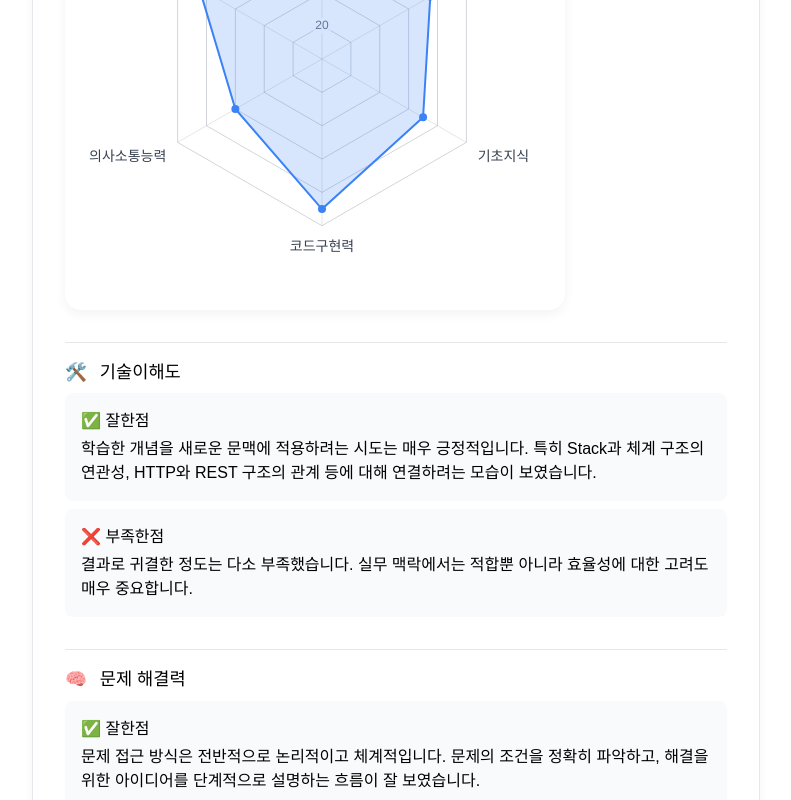
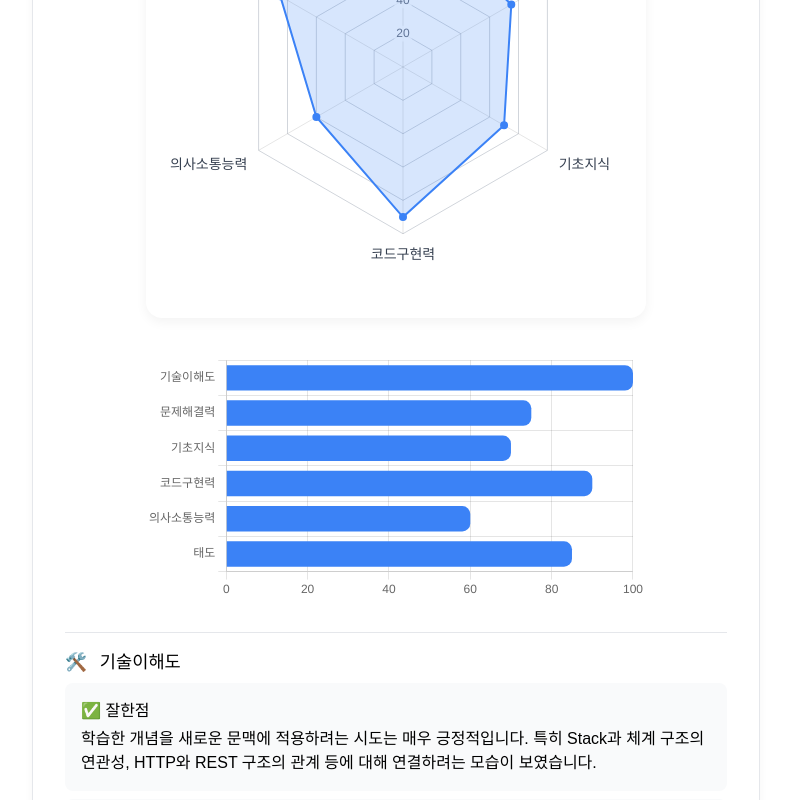
Before and after one commit to knupp7/react-ai-interview, a React (Vite) app in the folder vite-project/: page /interview/result in a window 1280 px wide. Shown: the part 731-1531 px from the top of the page, without its empty margins (244-1035 px from the left). Built offline with nearby package versions, Linux system fonts and the light colour scheme.

Commit message:
[feat] HorizontalBarChart 컴포넌트 구현

```diff
--- a/vite-project/src/pages/InterviewResult.jsx
+++ b/vite-project/src/pages/InterviewResult.jsx
@@ -4,6 +4,7 @@ import GaugeChart from "./interview-result-comps/GaugeChart";
 import RadarChart from "./interview-result-comps/RadarChart";
 import CategoryFeedbackBlock from "./interview-result-comps/CategoryFeedbackBlock";
 import QuestionAccordion from "./interview-result-comps/QuestionAccordion";
+import HorizontalBarChart from "./interview-result-comps/HorizontalBarChart";
 import { score, radarScores, totalQuestions, missedQuestions, categoryFeedback } from "../data/interviewScoreData"
 import { mockQuestions } from "../data/interviewMockQuestions";
 import { finalFeedback } from "../data/interviewFinalFeedback";
@@ -42,10 +43,17 @@ export default function InterviewResult() {
                     </div>
                 </section>
 
-                {/* ▷ 카테고리별 평가 (레이더 차트) */}
+                {/* ▷ 카테고리별 평가 (레이더 차트, 수평차트) */}
                 <section className={styles.sectionSpacing}>
                     <h2 className={styles.sectionTitle}>{RESULT_STRINGS.category}</h2>
-                    <RadarChart data={radarScores} />
+                    <div className={styles.chartRow}>
+                        <div className={styles.radarChartWrapper}>
+                            <RadarChart data={radarScores} />
+                        </div>
+                        <div className={styles.barChartWrapper}>
+                            <HorizontalBarChart data={radarScores} />
+                        </div>
+                    </div>
                 </section>
 
                 {/* ▷ 카테고리별 피드백 상세 블럭 */}
--- /dev/null
+++ b/vite-project/src/pages/interview-result-comps/HorizontalBarChart.jsx
@@ -0,0 +1,50 @@
+import React from "react";
+import { Bar } from "react-chartjs-2";
+import {
+  Chart as ChartJS,
+  BarElement,
+  CategoryScale,
+  LinearScale,
+  Tooltip,
+  Legend
+} from "chart.js";
+
+ChartJS.register(BarElement, CategoryScale, LinearScale, Tooltip, Legend);
+
+const HorizontalBarChart = ({ data }) => {
+  const labels = Object.keys(data);
+  const scores = Object.values(data);
+
+  const chartData = {
+    labels,
+    datasets: [
+      {
+        label: "점수",
+        data: scores,
+        backgroundColor: "#3b82f6",
+        borderRadius: 8,
+      }
+    ]
+  };
+
+  const options = {
+    indexAxis: "y",
+    responsive: true,
+    scales: {
+      x: {
+        suggestedMin: 0,
+        suggestedMax: 100,
+        ticks: {
+          stepSize: 20
+        }
+      }
+    },
+    plugins: {
+      legend: { display: false }
+    }
+  };
+
+  return <Bar data={chartData} options={options} />;
+};
+
+export default HorizontalBarChart
--- a/vite-project/src/styles/InterviewResult.module.css
+++ b/vite-project/src/styles/InterviewResult.module.css
@@ -68,7 +68,7 @@
 }
 
 .sectionSpacing {
-  margin-top: 3rem;
+    margin-top: 3rem;
 }
 
 .finalBox {
@@ -80,3 +80,18 @@
     font-size: 0.95rem;
     white-space: pre-line;
 }
+
+.chartRow {
+    display: flex;
+    gap: 2rem;
+    justify-content: center;
+    align-items: center;
+    flex-wrap: wrap;
+    margin-top: 1.5rem;
+}
+
+.radarChartWrapper,
+.barChartWrapper {
+    flex: 1 1 350px;
+    max-width: 500px;
+}
--- a/vite-project/src/styles/RadarChart.module.css
+++ b/vite-project/src/styles/RadarChart.module.css
@@ -1,6 +1,5 @@
 .chartContainer {
     width: 100%;
-    max-width: 500px;
     margin: 0;
     padding: 1rem;
     background-color: #ffffff;
```
